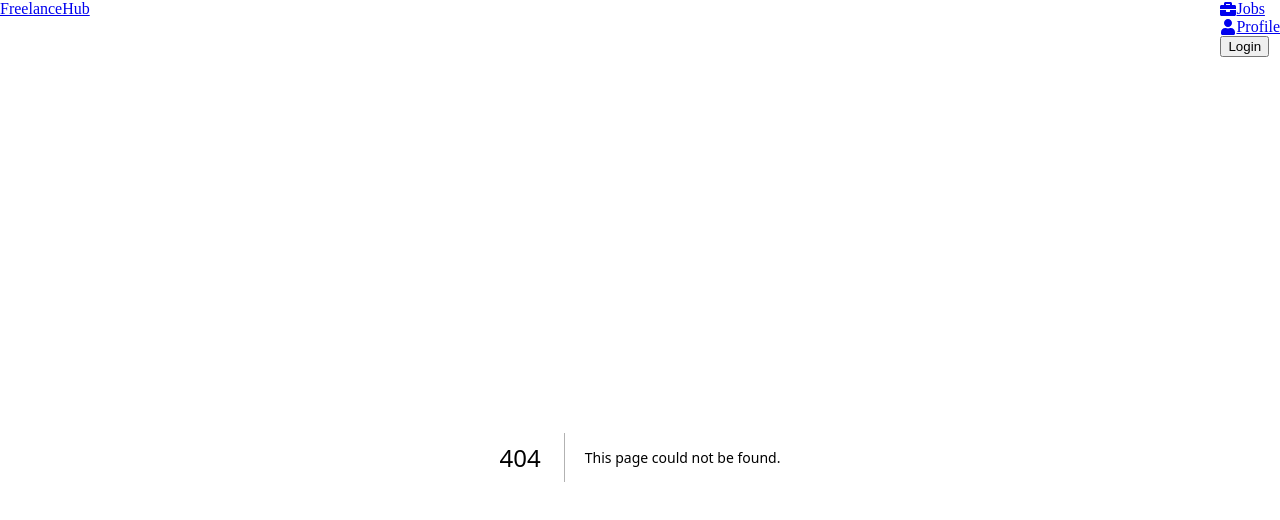
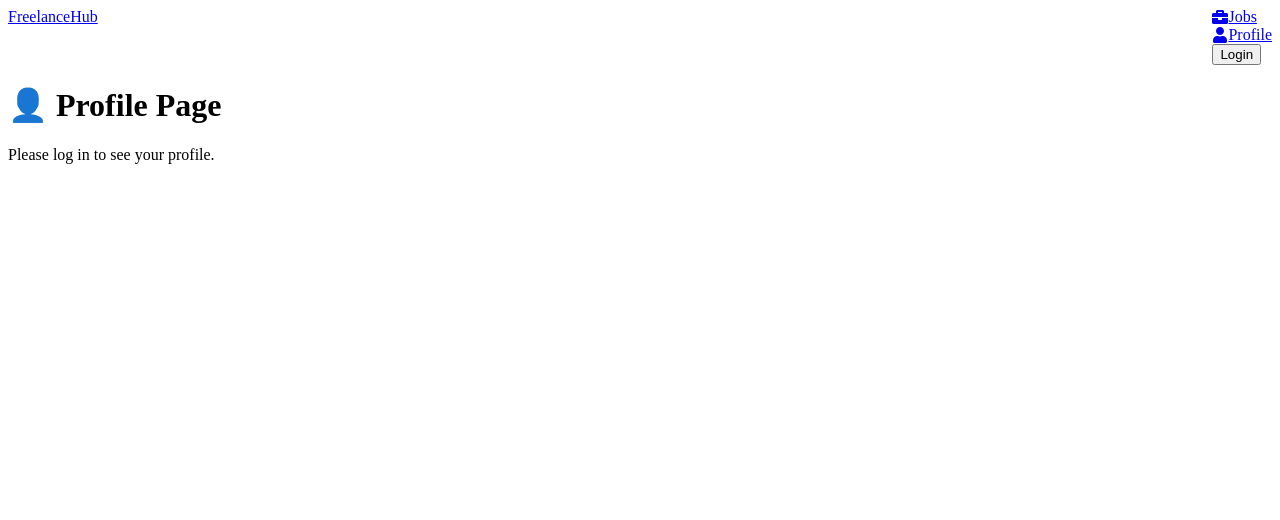
Before and after one commit to eligorelick/Front-end, a Next.js app: page /profile in a window 1280 px wide. Before the commit this address had no page. Shown: the top 520 px of the page. Built offline with nearby package versions, Linux system fonts and the light colour scheme.

Commit message:
Fix /api/jobs route

```diff
--- a/pages/index.js
+++ b/pages/index.js
@@ -8,7 +8,6 @@ export default function Home() {
   useEffect(() => {
     const initializeUser = async () => {
       const storedUser = localStorage.getItem('piUser');
-
       if (storedUser) {
         setUser(JSON.parse(storedUser));
         setLoading(false);
@@ -24,6 +23,14 @@ export default function Home() {
 
     initializeUser();
   }, []);
+
+  const handleLogin = async () => {
+    const authenticatedUser = await authenticateWithPi();
+    if (authenticatedUser) {
+      localStorage.setItem('piUser', JSON.stringify(authenticatedUser));
+      setUser(authenticatedUser);
+    }
+  };
 
   if (loading) {
     return (
@@ -51,7 +58,7 @@ export default function Home() {
           </nav>
         </div>
       ) : (
-        <p>❌ Authentication failed or was cancelled. Please refresh and try again.</p>
+        <button onClick={handleLogin}>Login with Pi</button>
       )}
     </div>
   );
--- /dev/null
+++ b/pages/profile.js
@@ -0,0 +1,23 @@
+import { useEffect, useState } from 'react';
+
+export default function Profile() {
+  const [user, setUser] = useState(null);
+
+  useEffect(() => {
+    const storedUser = localStorage.getItem('piUser');
+    if (storedUser) {
+      setUser(JSON.parse(storedUser));
+    }
+  }, []);
+
+  return (
+    <div>
+      <h1>👤 Profile Page</h1>
+      {user ? (
+        <p>Welcome, {user.username}!</p>
+      ) : (
+        <p>Please log in to see your profile.</p>
+      )}
+    </div>
+  );
+}
--- a/utils/piAuth.js
+++ b/utils/piAuth.js
@@ -3,22 +3,22 @@ let Pi;
 const initializePi = () => {
     if (typeof window !== "undefined" && window.Pi) {
         Pi = window.Pi;
-        Pi.init({ version: "2.0", sandbox: false }); // Mainnet ready
+        Pi.init({ version: "2.0", sandbox: false }); // ✅ Set to Mainnet
     } else {
-        console.error("❌ Pi SDK not loaded correctly.");
+        console.error("❌ Pi SDK is not loaded. Make sure it's included in your document.");
     }
 };
 
 export const authenticateWithPi = async () => {
     if (typeof window === "undefined") {
-        console.error("❌ Non-browser environment detected.");
+        console.error("❌ Pi authentication attempted in a non-browser environment.");
         return null;
     }
 
     if (!Pi) initializePi();
 
     if (!Pi) {
-        console.error("❌ Pi SDK initialization failed.");
+        console.error("❌ Pi SDK failed to initialize. Check if it's loaded correctly.");
         return null;
     }
 
@@ -28,7 +28,7 @@ export const authenticateWithPi = async () => {
         console.log("✅ Authenticated Pi user:", user);
         return user;
     } catch (error) {
-        console.error("❌ Pi Authentication error:", error);
+        console.error("❌ Pi Authentication Failed:", error.message || error);
         return null;
     }
 };
```
